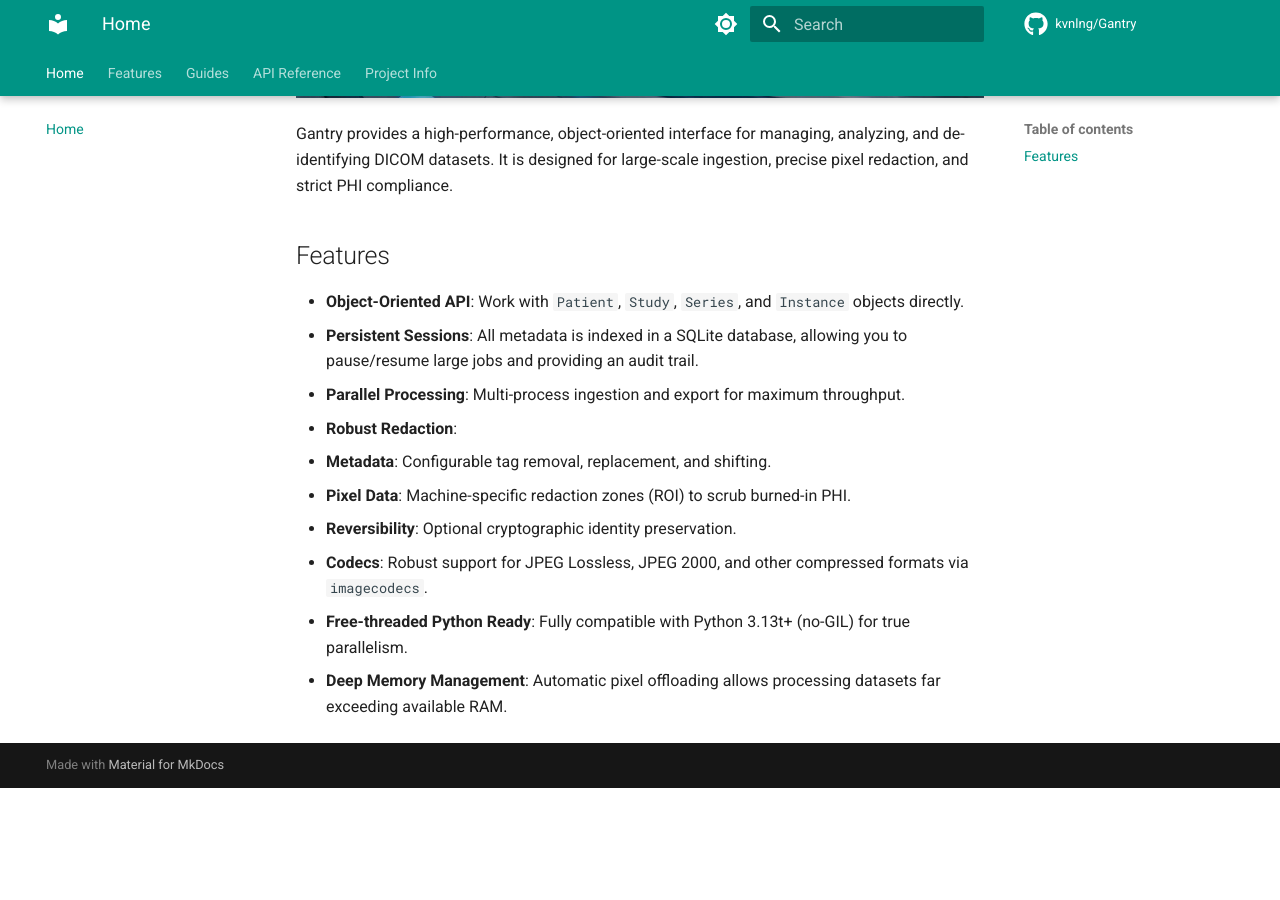
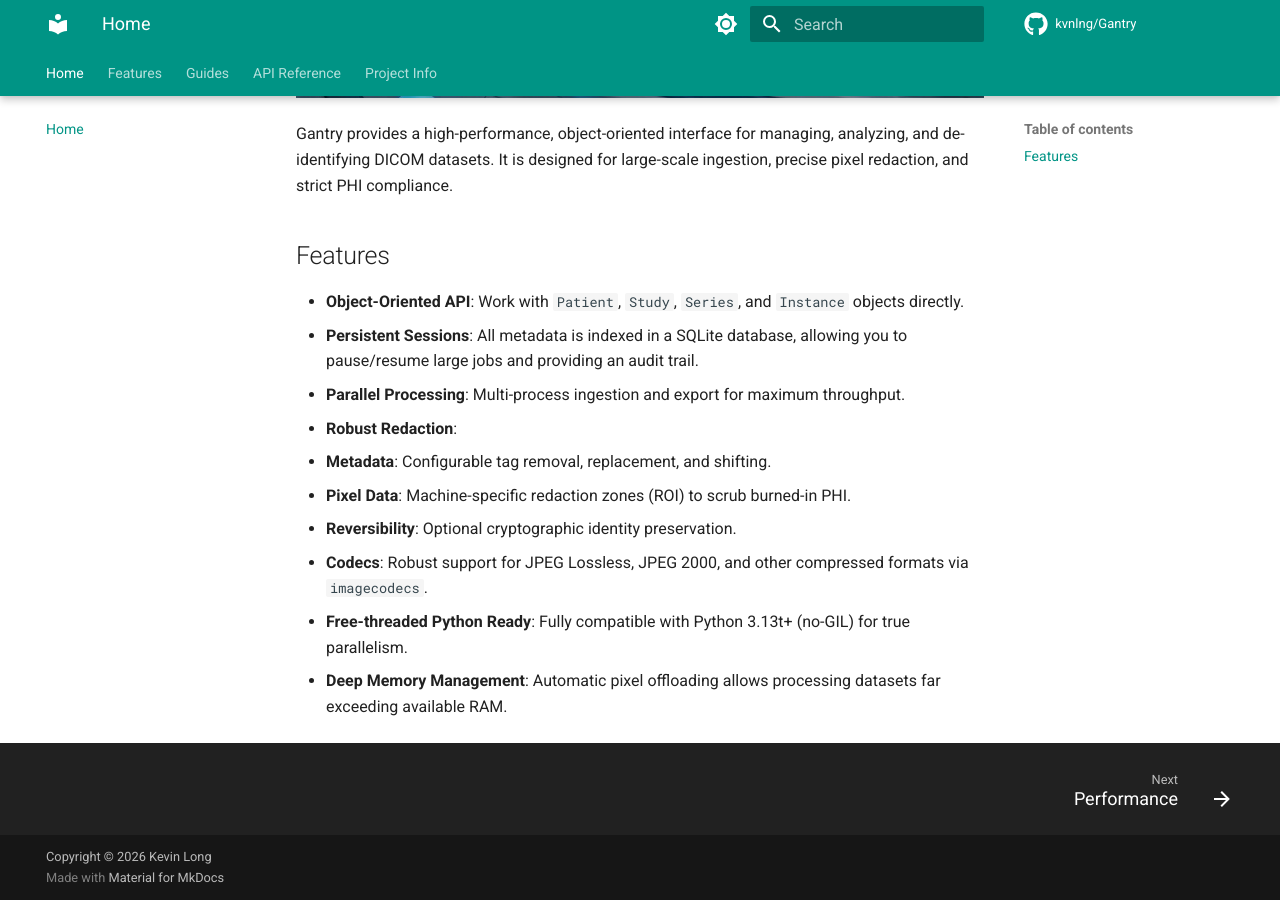
Before and after one commit to kvnlng/Gantry, an MkDocs documentation site: the page built from docs/index.md, in a window 1280 px wide and 900 px high, scrolled down 547 px. Built offline with MkDocs 1.6.1 and Material for MkDocs 9.7.7, drawn with Linux system fonts in a browser that asks for light colours; comment, search, counter and statistics services are not loaded; before the commit the page ends 1335 px from its top, so only the background shows below that.

Commit message:
feat: Switch project license from MIT to AGPLv3 and update mkdocs configuration.

```diff
--- a/mkdocs.yml
+++ b/mkdocs.yml
@@ -29,11 +29,14 @@ theme:
     - navigation.sections
     - navigation.expand
     - navigation.top
+    - navigation.footer
     - toc.follow
     - content.code.copy
     - content.tabs.link
   icon:
     repo: fontawesome/brands/github
+
+copyright: Copyright &copy; 2026 Kevin Long
 
 plugins:
   - search
```
Also changed, not shown: 1 other file.
